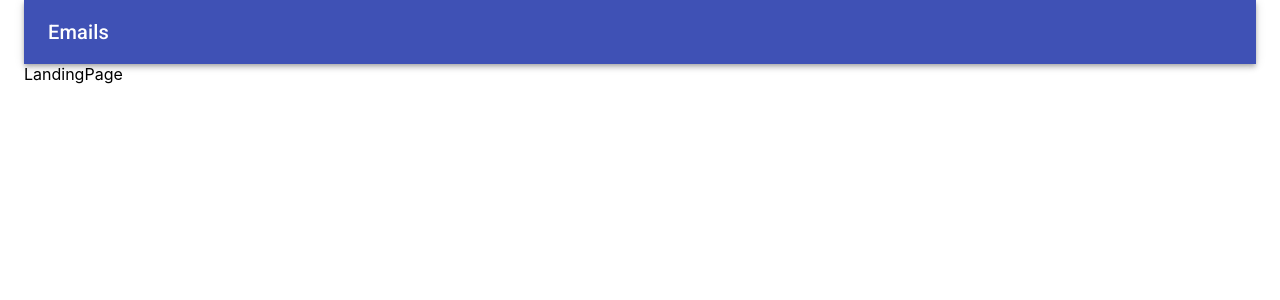
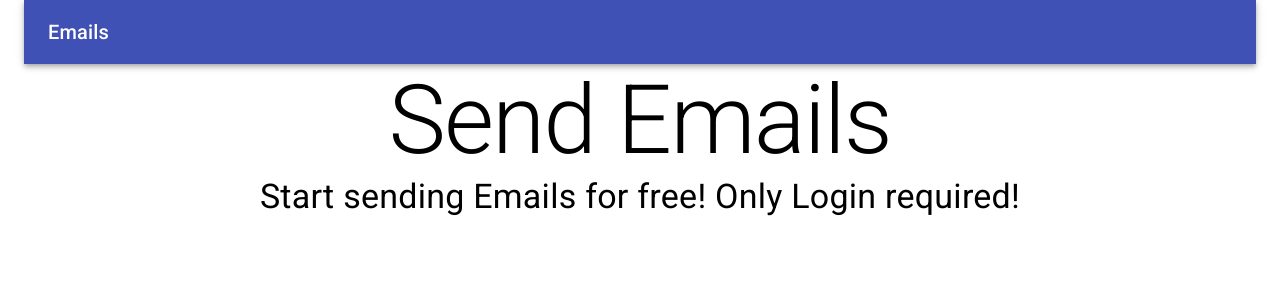
Before and after one commit to halitfirat/mailer, a React (Create React App) app in the folder client/: page / in a window 1280 px wide. Shown: the top 300 px of the page. Built offline with nearby package versions, Linux system fonts and the light colour scheme; no server answers.

Commit message:
Implemented LandingPage & minor UI tweaks

```diff
--- a/client/src/App.js
+++ b/client/src/App.js
@@ -5,11 +5,10 @@ import { Container } from '@material-ui/core';
 
 import { Header } from './components';
 import { Dashboard } from './components';
+import { LandingPage } from './components';
 import { SendEmail } from './containers';
 
 import { fetchUser } from './slices/auth.slice';
-
-const LandingPage = () => <div>LandingPage</div>;
 
 const App = () => {
   const dispatch = useDispatch();
--- a/client/src/components/Dashboard/Dashboard.js
+++ b/client/src/components/Dashboard/Dashboard.js
@@ -21,7 +21,7 @@ const Dashboard = () => {
           color="primary"
           onClick={() => history.push('/emails/send')}
         >
-          New Email
+          Send Email
         </Button>
       ) : null}
     </>
--- /dev/null
+++ b/client/src/components/LandingPage/LandingPage.js
@@ -0,0 +1,19 @@
+import React from 'react';
+
+import styles from './LandingPage.module.css';
+import { Typography } from '@material-ui/core';
+
+const LandingPage = () => {
+  return (
+    <div className={styles.container}>
+      <Typography variant={'h1'} className={styles.title}>
+        Send Emails
+      </Typography>
+      <Typography variant={'h4'}>
+        Start sending Emails for free! Only Login required!
+      </Typography>
+    </div>
+  );
+};
+
+export default LandingPage;
--- /dev/null
+++ b/client/src/components/LandingPage/LandingPage.module.css
@@ -0,0 +1,8 @@
+.container {
+  text-align: center;
+}
+
+.title {
+  margin-top: 40px;
+  margin-bottom: 25px;
+}
--- a/client/src/components/index.js
+++ b/client/src/components/index.js
@@ -1,3 +1,4 @@
 export { default as Header } from './Header/Header';
 export { default as Dashboard } from './Dashboard/Dashboard';
 export { default as Modal } from './Modal/Modal';
+export { default as LandingPage } from './LandingPage/LandingPage';
--- a/client/src/containers/ListEmails/ListEmails.js
+++ b/client/src/containers/ListEmails/ListEmails.js
@@ -1,6 +1,5 @@
 import React, { useEffect, useState } from 'react';
 import { useDispatch, useSelector } from 'react-redux';
-import CircularProgress from '@material-ui/core/CircularProgress';
 import { format } from 'date-fns';
 
 import styles from './ListEmails.module.css';
@@ -8,7 +7,6 @@ import DeleteIcon from '@material-ui/icons/Delete';
 import EditIcon from '@material-ui/icons/Edit';
 import EmailRoundedIcon from '@material-ui/icons/EmailRounded';
 import {
-  Typography,
   makeStyles,
   Grid,
   List,
@@ -18,7 +16,9 @@ import {
   ListItemSecondaryAction,
   Avatar,
   IconButton,
-  Paper
+  Paper,
+  LinearProgress,
+  CircularProgress
 } from '@material-ui/core';
 
 import { listEmails, deleteEmail } from './ListEmails.slice';
@@ -87,7 +87,7 @@ const ListEmails = () => {
     return (
       <Paper elevation={4}>
         {listEmailsInProgress ? (
-          <CircularProgress />
+          <LinearProgress />
         ) : (
           emails.map(({ sent, replyTo, to, subject, text, _id }, i, arr) => {
             return (
--- a/client/src/containers/SendEmail/SendEmail.js
+++ b/client/src/containers/SendEmail/SendEmail.js
@@ -2,6 +2,8 @@ import React from 'react';
 import { useDispatch, useSelector } from 'react-redux';
 import { useHistory } from 'react-router-dom';
 import { useForm, Controller } from 'react-hook-form';
+
+import styles from './SendEmail.module.css';
 import {
   CircularProgress,
   FormControl,
@@ -11,10 +13,11 @@ import {
   Container,
   Paper,
   Button,
-  Typography
+  Typography,
+  IconButton
 } from '@material-ui/core/';
+import { Send } from '@material-ui/icons/';
 
-import styles from './SendEmail.module.css';
 import { sendEmail } from './SendEmail.slice';
 
 const pattern = /^(([^<>()\[\]\\.,;:\s@"]+(\.[^<>()\[\]\\.,;:\s@"]+)*)|(".+"))@((\[[0-9]{1,3}\.[0-9]{1,3}\.[0-9]{1,3}\.[0-9]{1,3}])|(([a-zA-Z\-0-9]+\.)+[a-zA-Z]{2,}))$/;
@@ -127,9 +130,13 @@ const NewEmail = () => {
             />
 
             <div className={styles.buttonContainer}>
-              <Button type="submit">
-                {!sendEmailInProgress ? 'Send' : <CircularProgress size={14} />}
-              </Button>
+              <IconButton type="submit">
+                {!sendEmailInProgress ? (
+                  <Send />
+                ) : (
+                  <CircularProgress size={14} />
+                )}
+              </IconButton>
             </div>
           </form>
         ) : (
```
